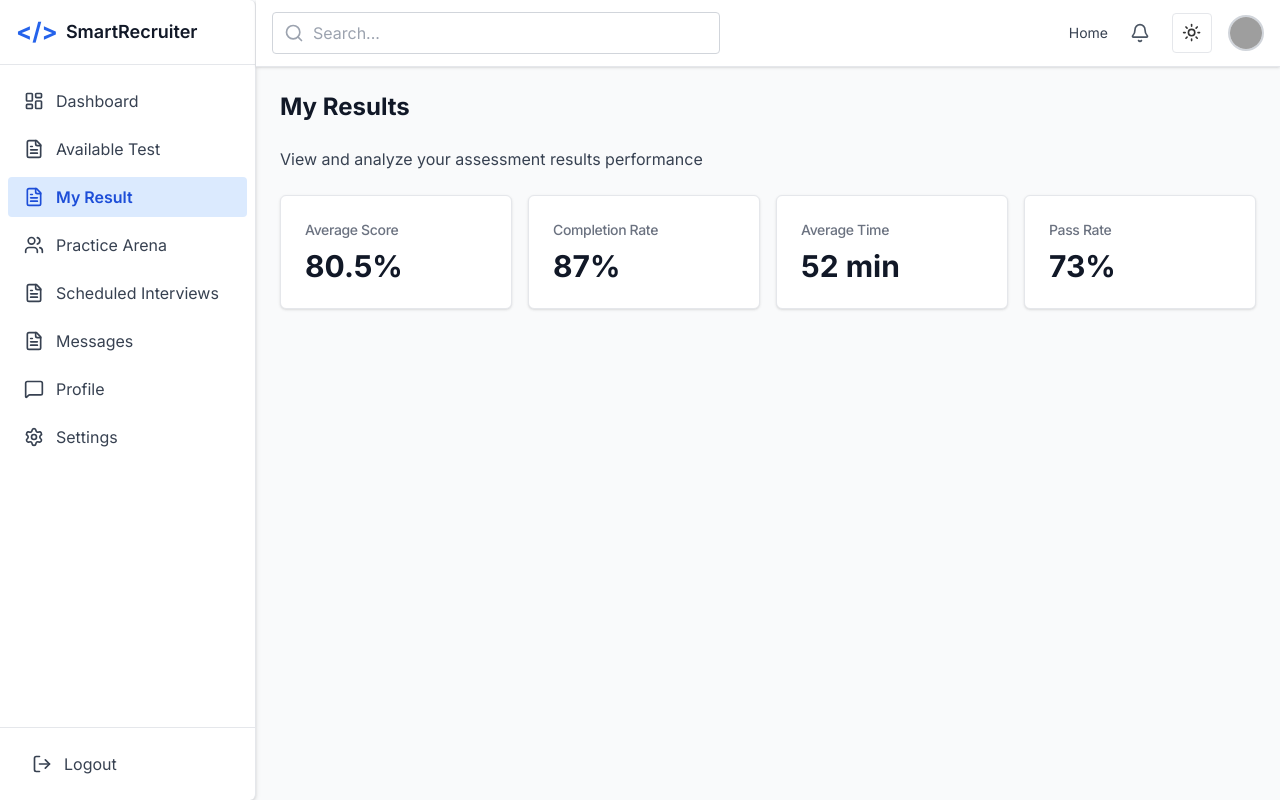
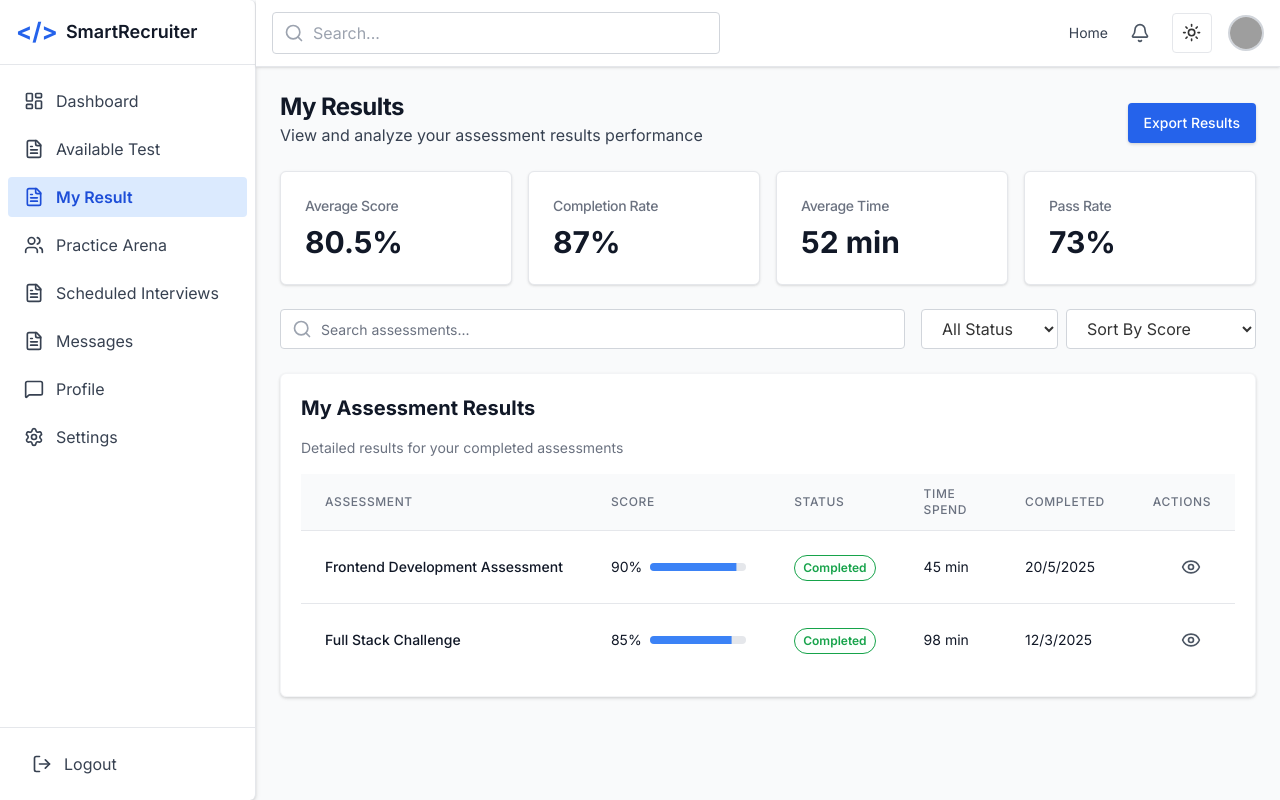
Before and after one commit to awuorochelle75/SmartRecruiter, a React (Vite) app in the folder client/: page /results in a window 1280 px wide. Built offline with nearby package versions, Linux system fonts and the light colour scheme; grey boxes are pictures that could not be loaded.

Commit message:
add an export results Button

```diff
--- a/client/src/pages/Interviewee/MyResults.jsx
+++ b/client/src/pages/Interviewee/MyResults.jsx
@@ -3,6 +3,7 @@ import { Search, Bell, User, Eye } from "lucide-react";
 import IntervieweeSidebar from "../../components/IntervieweeSidebar";
 import NavbarDashboard from "../../components/NavbarDashboard";
 import { Card, CardContent, CardHeader, CardTitle } from "@/components/ui/card";
+import { Input } from "@/components/ui/input";
 import { Button } from "@/components/ui/button";
 import { Badge } from "@/components/ui/badge";
 import { Progress } from "@/components/ui/progress";
@@ -58,17 +59,119 @@ const MyResults = () => {
         <NavbarDashboard/>
 
         <div className="flex-1 p-6 space-y-6">
-          <h2 className="text-2xl font-bold text-gray-900 dark:text-white">
-            My Results
-          </h2>
-          <p className="text-gray-700 dark:text-gray-400">
-            View and analyze your assessment results performance
-          </p>
+          <div className="flex flex-col md:flex-row md:items-center md:justify-between space-y-2">
+            <div>
+              <h2 className="text-2xl font-bold tracking-tight text-gray-900 dark:text-white">
+                My Results
+              </h2>
+              <p className="text-gray-700 dark:text-gray-400">
+                View and analyze your assessment results performance
+              </p>
+            </div>
+            <div className="flex items-center space-x-2">
+              <Button variant="default" className="bg-blue-600 hover:bg-blue-700 text-white rounded-md px-4 py-2 shadow-md">
+                Export Results
+              </Button>
+            </div>
+          </div>
+
           {/* Stat Cards Section: Displays key performance metrics in a responsive grid. */}
           <div className="grid gap-4 md:grid-cols-2 lg:grid-cols-4">
             {myResultsStatsData.map((stat) => (
               <StatCard key={stat.id} title={stat.title} value={stat.value} />
             ))}
+          </div>
+          {/* Search and Filter Section */}
+          <div className="flex flex-col md:flex-row md:items-center justify-between space-y-4 md:space-y-0 md:space-x-4">
+            {/* Search Input */}
+            <div className="relative flex-1">
+              <Search className="absolute left-3 top-1/2 -translate-y-1/2 text-gray-400 h-5 w-5" />
+              <Input
+                type="text"
+                placeholder="Search assessments..."
+                className="pl-10 pr-4 py-2 border border-gray-300 rounded-md w-full focus:outline-none focus:ring-2 focus:ring-blue-500 dark:bg-gray-800 dark:border-gray-700 dark:text-white"
+              />
+            </div>
+            {/* Filter Dropdowns */}
+            <div className="flex space-x-2">
+              <select className="px-4 py-2 border border-gray-300 rounded-md bg-white dark:bg-gray-800 dark:text-white focus:outline-none focus:ring-2 focus:ring-blue-500">
+                <option>All Status</option>
+                <option>Completed</option>
+                <option>Pending</option>
+                <option>Failed</option>
+              </select>
+              <select className="px-4 py-2 border border-gray-300 rounded-md bg-white dark:bg-gray-800 dark:text-white focus:outline-none focus:ring-2 focus:ring-blue-500">
+                <option>Sort By Score</option>
+                <option>Highest to Lowest</option>
+                <option>Lowest to Highest</option>
+              </select>
+            </div>
+          </div>
+          {/* My Assessment Results Table Section */}
+          <div className="bg-white dark:bg-gray-900 shadow-md hover:shadow-lg transition-shadow duration-300 rounded-lg p-5 space-y-4 border border-gray-100 dark:border-gray-700">
+            <h3 className="text-xl font-bold text-gray-900 dark:text-white">My Assessment Results</h3>
+            <p className="text-gray-500 text-sm dark:text-gray-400">Detailed results for your completed assessments</p>
+
+            {/* Table Structure */}
+            <div className="overflow-x-auto"> {/* Ensures horizontal scrolling on small screens if needed */}
+              <table className="min-w-full divide-y divide-gray-200 dark:divide-gray-700">
+                {/* Table Header */}
+                <thead className="bg-gray-50 dark:bg-gray-800">
+                  <tr>
+                    <th scope="col" className="px-6 py-3 text-left text-xs font-medium text-gray-500 dark:text-gray-400 uppercase tracking-wider">
+                      Assessment
+                    </th>
+                    <th scope="col" className="px-6 py-3 text-left text-xs font-medium text-gray-500 dark:text-gray-400 uppercase tracking-wider">
+                      Score
+                    </th>
+                    <th scope="col" className="px-6 py-3 text-left text-xs font-medium text-gray-500 dark:text-gray-400 uppercase tracking-wider">
+                      Status
+                    </th>
+                    <th scope="col" className="px-6 py-3 text-left text-xs font-medium text-gray-500 dark:text-gray-400 uppercase tracking-wider">
+                      Time Spend
+                    </th>
+                    <th scope="col" className="px-6 py-3 text-left text-xs font-medium text-gray-500 dark:text-gray-400 uppercase tracking-wider">
+                      Completed
+                    </th>
+                    <th scope="col" className="px-6 py-3 text-left text-xs font-medium text-gray-500 dark:text-gray-400 uppercase tracking-wider">
+                      Actions
+                    </th>
+                  </tr>
+                </thead>
+                {/* Table Body */}
+                <tbody className="bg-white dark:bg-gray-900 divide-y divide-gray-200 dark:divide-gray-700">
+                  {myAssessmentResultsData.map((result) => (
+                    <tr key={result.id}>
+                      <td className="px-6 py-4 whitespace-nowrap">
+                        <p className="text-sm font-medium text-gray-900 dark:text-white">{result.assessment}</p>
+                      </td>
+                      <td className="px-6 py-4 whitespace-nowrap">
+                        <div className="flex items-center space-x-2">
+                            <span className="text-sm text-gray-900 dark:text-white">{result.score}%</span>
+                            <Progress value={result.score} className="w-24 h-2 bg-gray-200 dark:bg-gray-700" indicatorClassName="bg-blue-500" />
+                        </div>
+                      </td>
+                      <td className="px-6 py-4 whitespace-nowrap">
+                        <Badge variant="outline" className={`px-2 py-1 text-xs font-semibold rounded-full ${result.status === 'Completed' ? 'text-green-600 border-green-600 bg-green-50/20 dark:bg-green-900/20' : ''}`}>
+                          {result.status}
+                        </Badge>
+                      </td>
+                      <td className="px-6 py-4 whitespace-nowrap text-sm text-gray-900 dark:text-white">
+                        {result.timeSpend}
+                      </td>
+                      <td className="px-6 py-4 whitespace-nowrap text-sm text-gray-900 dark:text-white">
+                        {result.completedDate}
+                      </td>
+                      <td className="px-6 py-4 whitespace-nowrap text-right text-sm font-medium">
+                        <Button variant="ghost" size="icon" className="text-gray-600 hover:text-blue-600 dark:text-gray-400 dark:hover:text-blue-500 rounded-full">
+                          <Eye className="h-5 w-5" />
+                        </Button>
+                      </td>
+                    </tr>
+                  ))}
+                </tbody>
+              </table>
+            </div>
           </div>
         </div>
       </div>
```
